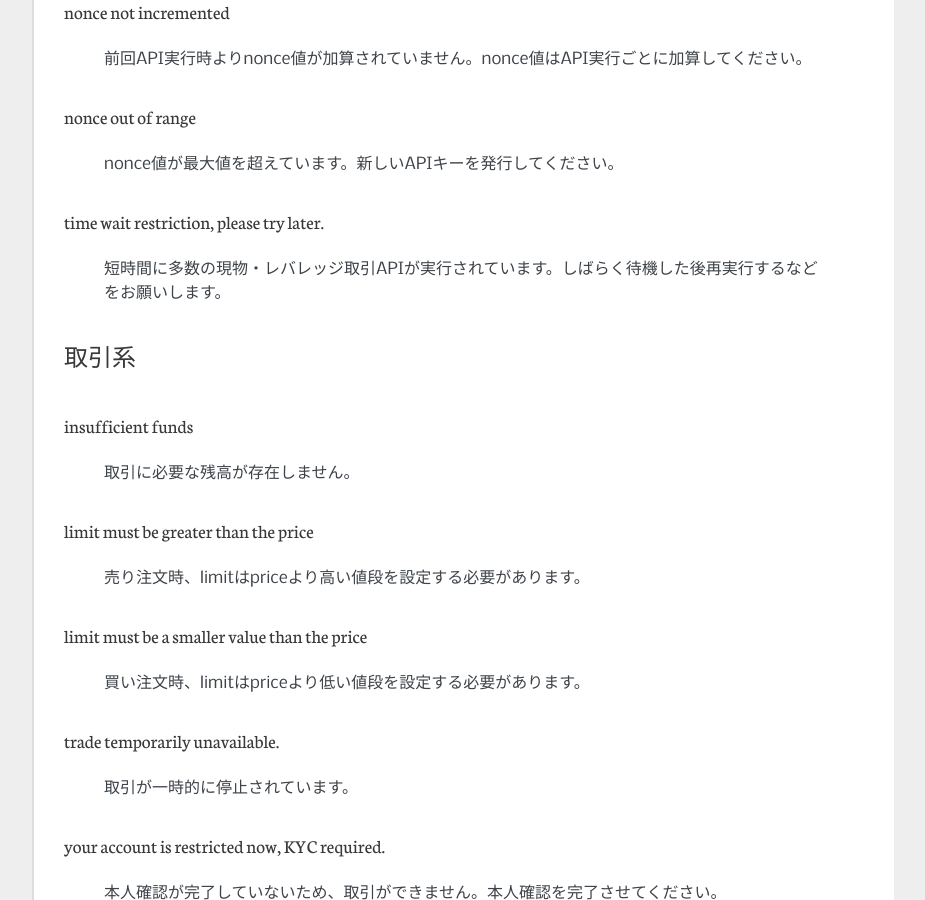
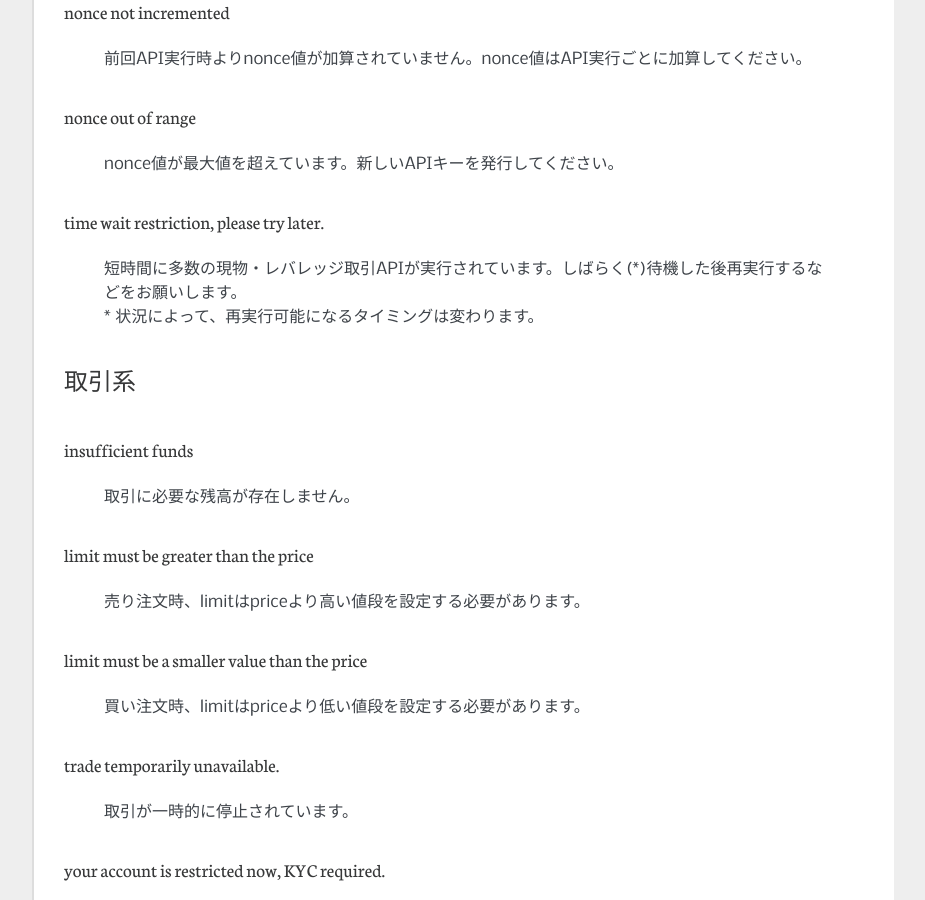
Before and after one commit to techbureau/api-doc, a Sphinx documentation site: the page built from docs/faq/2_error_message.rst, in a window 1280 px wide and 900 px high, scrolled down 1071 px. Shown: the whole window, without its empty margins (198-1123 px from the left). Built offline with Sphinx 7.4.7, drawn with Linux system fonts in a browser that asks for light colours.

```diff
--- a/docs/faq/2_error_message.rst
+++ b/docs/faq/2_error_message.rst
@@ -49,8 +49,8 @@
 
 time wait restriction, please try later.
 ------------------------------------------------
-    | 短時間に多数の現物・レバレッジ取引APIが実行されています。しばらく待機した後再実行するなどをお願いします。
-
+    | 短時間に多数の現物・レバレッジ取引APIが実行されています。しばらく(*)待機した後再実行するなどをお願いします。
+    | * 状況によって、再実行可能になるタイミングは変わります。
 
 取引系
 ================================================
```
